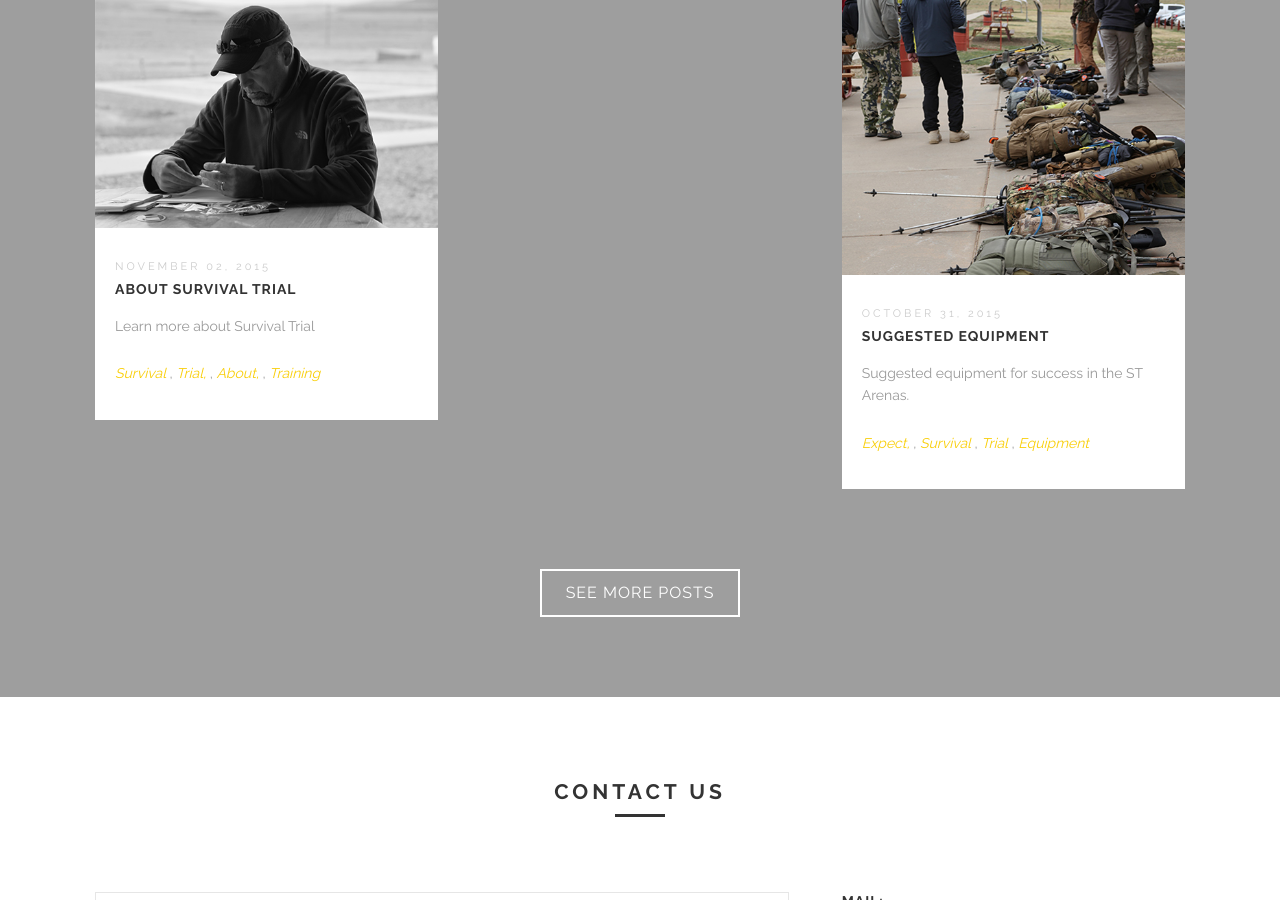
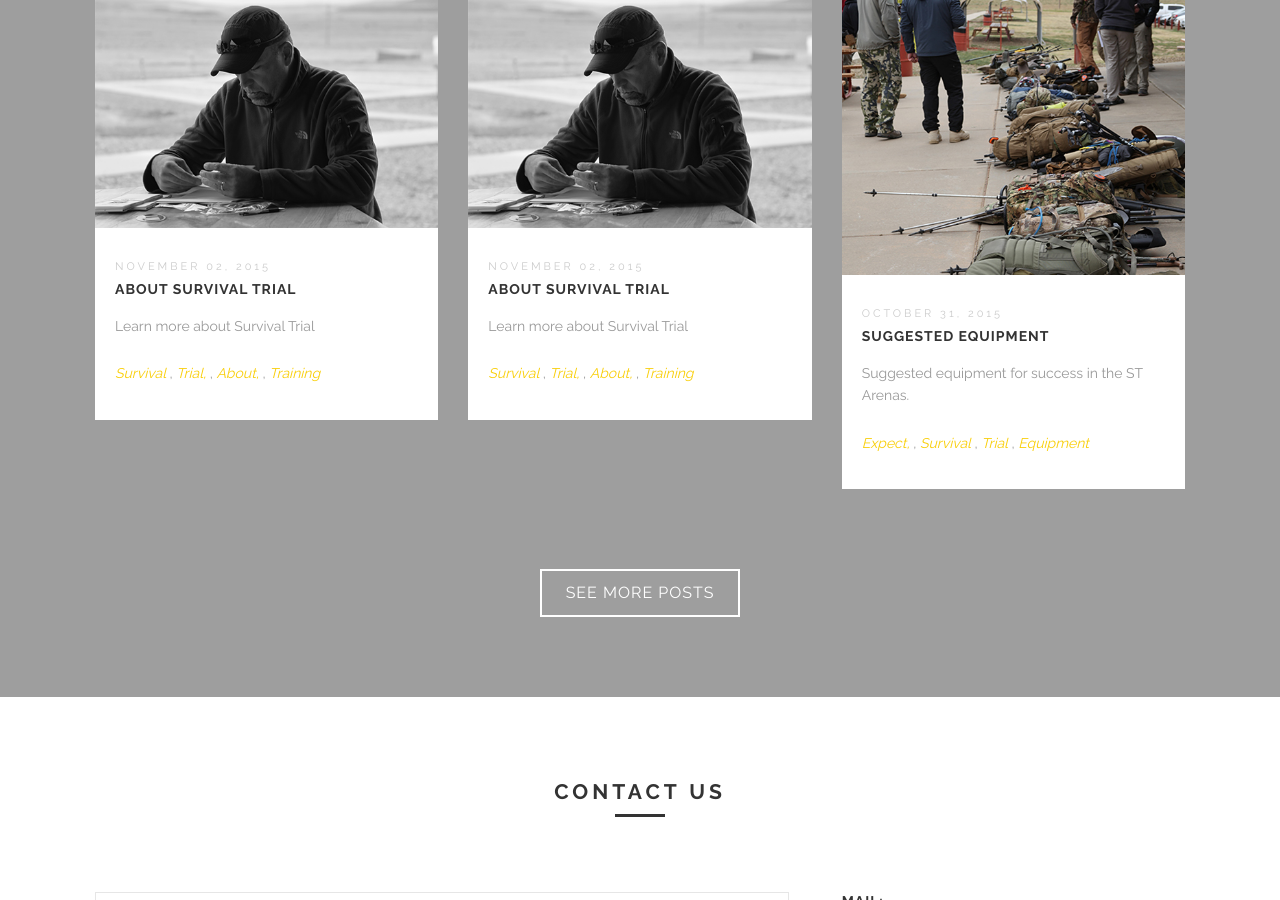
Before and after one commit to jonweiler/jonweiler.github.io, a Jekyll site: the page built from index.html, in a window 1280 px wide and 900 px high, scrolled down 9794 px. Built offline with Jekyll 4.4.1, drawn with Linux system fonts in a browser that asks for light colours; comment, search, counter and statistics services are not loaded; some of the changed lines change nothing that is shown.

Commit message:
update fitness blog

```diff
--- /dev/null
+++ b/_posts/2015-11-14-survival-trial-workout-schedule.md
@@ -0,0 +1,46 @@
+---
+layout: post
+title:  About Survival Trial
+date:   2015-11-02 14:36
+image:  images/@stock/blog-8.jpg
+excerpt:  Learn more about Survival Trial
+
+categories: about
+tags: survival trial, about, training
+author: Jon Weiler
+comments:  true
+---
+
+The Survival Trial is located at the beautiful NRA Whittington Center, located in NE New Mexico.  It is the world premiere outdoor training facility:
+
+<iframe width="560" height="315" src="https://www.youtube.com/embed/3hAeZ8PsMmI" frameborder="0" allowfullscreen></iframe>
+
+#Adventure
+
+Survival Trial is a one of a kind adventure race, designed to test every Competitor who sets foot in the ST Arena.  Every Survival Trial is different; you will not encounter the same thing in the same way, from Trial to Trial.  We are located in the foothills of the Rocky Mountains at the beautiful NRA Whittington Center, and offer very diverse and rugged environments.
+
+Survival Trial is comprised of Defensive Shooting Scenarios, Disaster Response Situations, Problem Solving and Interaction with Role Players.
+
+<iframe width="560" height="315" src="https://www.youtube.com/embed/KQJziGcn4H8" frameborder="0" allowfullscreen></iframe>
+
+#Land Navigation/Orienteering
+
+Survival Trial is not a linear race; you will have the ability to choose your journey in the ST Arena.  This means that knowing to navigate is crucial to success in Survival Trial.  It also gives you an advantage in the overall strategy of the Competition.  You can choose your route to your advantage.
+
+Nothing is mandatory in the Survival Trial Arena. You can choose to do only the items that fit your strong suits or choose to step outside of you comfort zone and learn a new skill. But getting there is half the battle.
+
+<iframe width="560" height="315" src="https://www.youtube.com/embed/LB6piydD2ps" frameborder="0" allowfullscreen></iframe>
+
+#Preparation
+
+Survival Trial Scenarios are taken from our Everyday Life.  This is a Survival Based Adventure Race; we will put you in situations that will put your body, mind and human spirit to the test.
+
+The Equipment List is suggested to enhance your journey through the Survival Trial Arena, however these items are not mandatory. We provide items in the Arenas to give opportunity to anyone looking for the Ultimate Test. See the Suggested Equipment more information on what is available for use.
+
+<iframe width="560" height="315" src="https://www.youtube.com/embed/zZUNGXDMzHg" frameborder="0" allowfullscreen></iframe>
+
+#Ability
+
+Survival Trial will test your every ability.  From your physical strength to technical skills, this is the Ultimate Test.
+
+Survival Trial is open to every person, aged 18 and over.  It does not matter your Gender, Profession, or Lifestyle.  We want to help you establish a New Normal.
--- a/index.html
+++ b/index.html
@@ -69,7 +69,7 @@ works:
     desc: Meet past Survivors
   - image: ../images/@stock/one-page-work-7.jpg
     title: Fitness
-    link_to:
+    link_to: fitness/
     class: fitness
     desc: How to train for Survival Trial
   - image: ../images/@stock/one-page-work-8.jpg
```
Also changed, not shown: fitness/index.html (renamed from blog-fullwidth/index.html).
